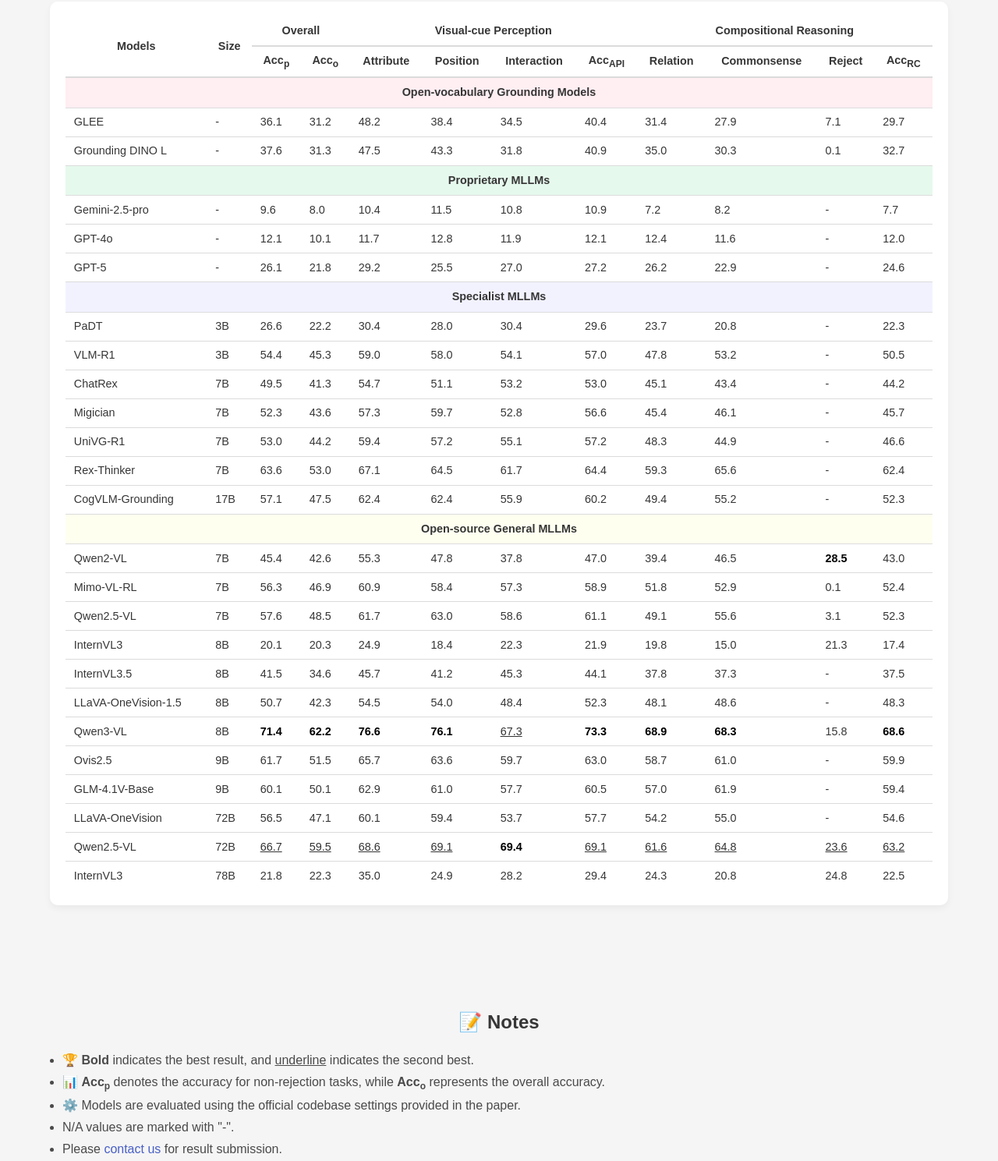
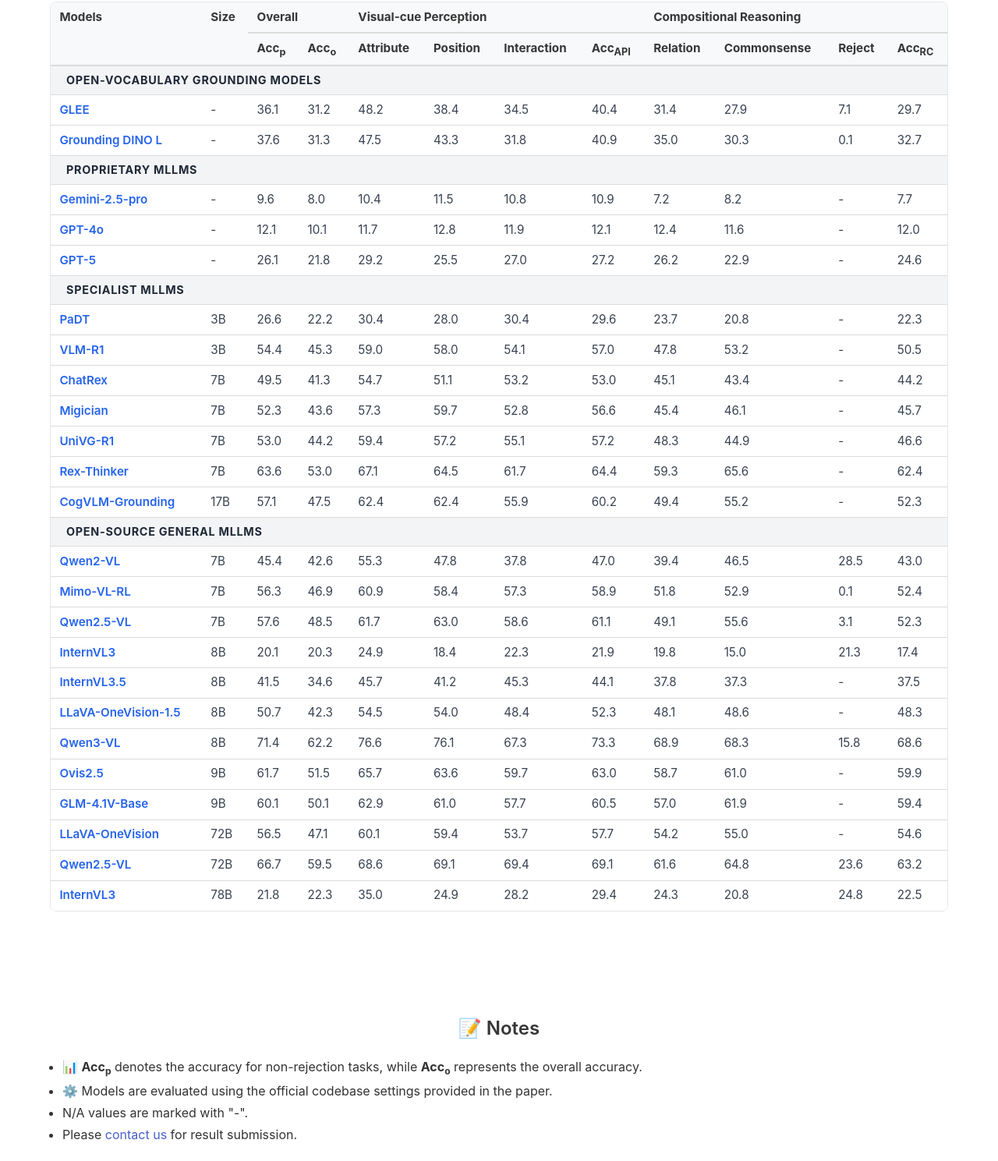
Before and after one commit to TG0110/refbench-pro.github.io, a plain HTML site: page index.html in a window 1280 px wide. Shown: the part 254-1743 px from the top of the page at 78% size. Drawn offline with nearby package versions, Linux system fonts and the light colour scheme; a web font is replaced by a local one.

Commit message:
changed  table format

```diff
--- a/index.html
+++ b/index.html
@@ -13,28 +13,19 @@
 
     <style>
         body {
-            font-family: 'Google Sans', sans-serif;
-            background-color: #f5f5f5;
+            font-family: -apple-system, BlinkMacSystemFont, "Segoe UI", Roboto, Helvetica, Arial, sans-serif; /* 仿图3字体 */
+            background-color: #ffffff; /* 整体背景改为纯白 */
+            color: #333;
         }
 
-        .hero-body {
-            padding-bottom: 1rem;
-        }
+        .hero-body { padding-bottom: 1rem; }
+        .container { max-width: 1400px; }
 
-        .container {
-            max-width: 1400px; /* 让表格更宽 */
-        }
-
-        .title {
-            font-weight: 800;
-        }
-
-        /* 表格容器，处理溢出滚动 */
+        /* 表格容器：去除阴影，改为简单的边框 */
         .table-container {
-            background-color: white;
-            border-radius: 10px;
-            box-shadow: 0 4px 10px rgba(0,0,0,0.05);
-            padding: 20px;
+            border: 1px solid #e5e7eb;
+            border-radius: 8px;
+            padding: 0; /* 去除内边距，让表格贴边 */
             margin-bottom: 40px;
             overflow-x: auto;
         }
@@ -42,67 +33,63 @@
         table {
             width: 100%;
             border-collapse: collapse;
-            font-size: 0.9rem;
+            font-size: 0.95rem; /* 稍微调大字体 */
         }
 
+        /* 表头样式：图3风格的浅灰色背景 */
         th {
-            background-color: #ffffff;
-            border-bottom: 2px solid #dbdbdb;
-            vertical-align: middle !important;
-            text-align: center !important;
-            padding: 12px 8px;
-            cursor: pointer; /* 鼠标悬停显示手型 */
-        }
-
-        th:hover {
-            background-color: #f0f0f0;
-        }
-
-        td {
-            border-bottom: 1px solid #eee;
-            padding: 8px 5px;
+            background-color: #f8f9fa; /* 浅灰背景 */
+            color: #4b5563; /* 深灰文字 */
+            font-weight: 700;
+            border-bottom: 2px solid #e5e7eb;
+            padding: 15px 10px;
             text-align: center;
-            vertical-align: middle;
             white-space: nowrap;
         }
 
-        /* 第一列（模型名）左对齐 */
+        /* 单元格样式 */
+        td {
+            border-bottom: 1px solid #f3f4f6;
+            padding: 12px 10px;
+            text-align: center;
+            vertical-align: middle;
+            color: #374151;
+        }
+
+        /* 鼠标悬停在行上的效果：图3风格 */
+        tbody tr:hover {
+            background-color: #f9fafb;
+        }
+
+        /* 第一列（模型名）样式：模仿图3的蓝色链接风格 */
         td:first-child {
             text-align: left;
-            font-weight: 500;
-            color: #363636;
+            font-weight: 600;
+            color: #2563eb; /* 蓝色 */
         }
 
-        /* 分类标题行样式 */
-        .category-row td {
-            font-weight: 800;
-            text-align: center !important;
-            padding: 8px 0;
-            border-bottom: 1px solid #ddd;
+        /* 如果模型名原本不是链接，加上这个类可以让它看起来像 */
+        .model-name {
+            color: #2563eb;
+            text-decoration: none;
         }
 
-        /* 颜色定义 (复刻截图) */
-        .bg-pink { background-color: #ffeef2; color: #a02010; }
-        .bg-green { background-color: #e6f9ed; color: #0f5132; }
-        .bg-purple { background-color: #f2f2ff; color: #303f9f; }
-        .bg-yellow { background-color: #fffff0; color: #9a6e00; }
-
-        /* 高亮样式 */
-        .best {
-            font-weight: 800;
-            color: #000;
-        }
-        .second {
-            text-decoration: underline;
-            color: #333;
+        /* 分类标题行：改为极简灰色 */
+        .category-row td {
+            background-color: #f3f4f6; /* 深一点的灰色区分 */
+            color: #1f2937;
+            font-weight: 700;
+            text-align: left !important; /* 靠左对齐更像标题 */
+            padding-left: 20px;
+            font-size: 0.9rem;
+            text-transform: uppercase; /* 大写看起来更专业 */
+            letter-spacing: 0.05em;
         }
 
-        /* 上标引用样式 */
-        .cite {
-            font-size: 0.7em;
-            color: #666;
-            vertical-align: super;
-        }
+        /* 高亮样式保留 */
+        .best { font-weight: 800; color: #000; }
+        .second { text-decoration: underline; color: #444; }
+        .cite { font-size: 0.7em; color: #9ca3af; vertical-align: super; }
     /* --- 新增的 Badge 按钮样式 --- */
     .badge-button {
             display: inline-flex;
@@ -250,11 +237,12 @@
                     </thead>
                     <tbody>
                         <!-- 1. Open-vocabulary Grounding Models (PINK) -->
-                        <tr class="category-row bg-pink">
+                        <tr class="category-row">
                             <td colspan="12">Open-vocabulary Grounding Models</td>
                         </tr>
                         <tr>
-                            <td>GLEE</td>
+                            <td><a href="https://github.com/FoundationVision/GLEE" target="_blank" class="model-name">GLEE</a>
+                                </td>
                             <td>-</td>
                             <td>36.1</td>
                             <td>31.2</td>
@@ -283,7 +271,7 @@
                         </tr>
 
                         <!-- 2. Proprietary MLLMs (GREEN) -->
-                        <tr class="category-row bg-green">
+                        <tr class="category-row">
                             <td colspan="12">Proprietary MLLMs</td>
                         </tr>
                         <tr>
@@ -330,7 +318,7 @@
                         </tr>
 
                         <!-- 3. Specialist MLLMs (PURPLE) -->
-                        <tr class="category-row bg-purple">
+                        <tr class="category-row">
                             <td colspan="12">Specialist MLLMs</td>
                         </tr>
                         <tr>
@@ -433,7 +421,7 @@
                         </tr>
 
                         <!-- 4. Open-source General MLLMs (YELLOW) -->
-                        <tr class="category-row bg-yellow">
+                        <tr class="category-row">
                             <td colspan="12">Open-source General MLLMs</td>
                         </tr>
                         <tr>
@@ -447,7 +435,7 @@
                             <td>47.0</td>
                             <td>39.4</td>
                             <td>46.5</td>
-                            <td class="best">28.5</td>
+                            <td>28.5</td>
                             <td>43.0</td>
                         </tr>
                         <tr>
@@ -524,16 +512,16 @@
                         <tr>
                             <td>Qwen3-VL</td>
                             <td>8B</td>
-                            <td class="best">71.4</td>
-                            <td class="best">62.2</td>
-                            <td class="best">76.6</td>
-                            <td class="best">76.1</td>
-                            <td class="second">67.3</td>
-                            <td class="best">73.3</td>
-                            <td class="best">68.9</td>
-                            <td class="best">68.3</td>
+                            <td>71.4</td>
+                            <td>62.2</td>
+                            <td>76.6</td>
+                            <td>76.1</td>
+                            <td>67.3</td>
+                            <td>73.3</td>
+                            <td>68.9</td>
+                            <td>68.3</td>
                             <td>15.8</td>
-                            <td class="best">68.6</td>
+                            <td>68.6</td>
                         </tr>
                         <tr>
                             <td>Ovis2.5</td>
@@ -581,16 +569,16 @@
                         <tr>
                             <td>Qwen2.5-VL</td>
                             <td>72B</td>
-                            <td class="second">66.7</td>
-                            <td class="second">59.5</td>
-                            <td class="second">68.6</td>
-                            <td class="second">69.1</td>
-                            <td class="best">69.4</td>
-                            <td class="second">69.1</td>
-                            <td class="second">61.6</td>
-                            <td class="second">64.8</td>
-                            <td class="second">23.6</td>
-                            <td class="second">63.2</td>
+                            <td>66.7</td>
+                            <td>59.5</td>
+                            <td>68.6</td>
+                            <td>69.1</td>
+                            <td>69.4</td>
+                            <td>69.1</td>
+                            <td>61.6</td>
+                            <td>64.8</td>
+                            <td>23.6</td>
+                            <td>63.2</td>
                         </tr>
                         <tr>
                             <td>InternVL3</td>
@@ -624,9 +612,9 @@
         </h3>
         <div style="margin-bottom: 30px;">
             <ul>
-                <li>
+                <!-- <li>
                     🏆 <b>Bold</b> indicates the best result, and <span style="text-decoration: underline;">underline</span> indicates the second best.
-                </li>
+                </li> -->
                 <li>
                     📊 <b>Acc<sub>p</sub></b> denotes the accuracy for non-rejection tasks, while <b>Acc<sub>o</sub></b> represents the overall accuracy.
                 </li>
```
Lines whose indentation alone changed are shown as unchanged.
